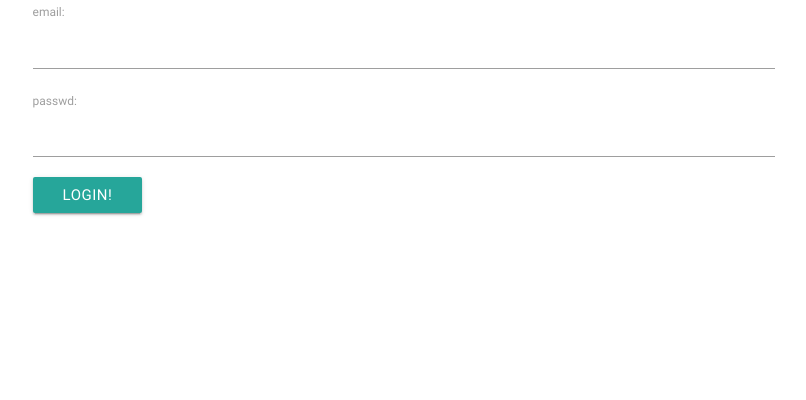
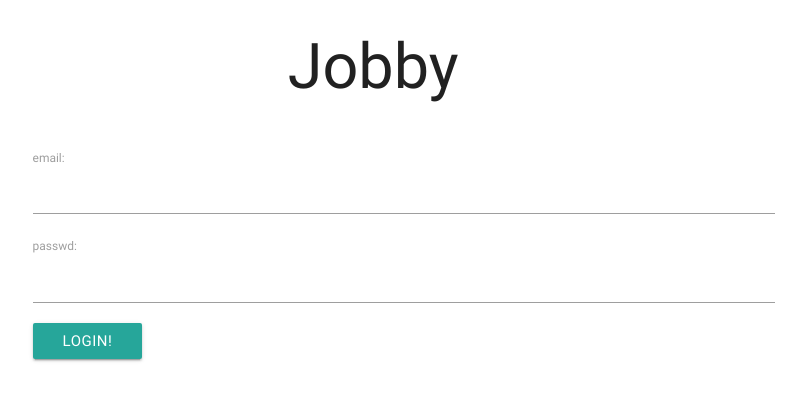
Before and after one commit to jesmarquez/testmaterialui, a Next.js app: page /login in a window 1280 px wide. Shown: the top 400 px of the page, without its empty margins (236-1042 px from the left). Built offline with nearby package versions, Linux system fonts and the light colour scheme.

Commit message:
Agrega titulo en login

```diff
--- a/pages/login.js
+++ b/pages/login.js
@@ -16,7 +16,13 @@ export default class extends React.Component {
       });
     return (
       <MuiThemeProvider muiTheme={muiTheme}>
-        <Layout>
+        <Layout>          <div className="row">
+          <div className="col s4"></div>
+            <div className="col s4">
+              <h1>Jobby</h1>
+            </div>
+            <div className="col s4"></div>
+          </div>
           <Login />
         </Layout>
       </MuiThemeProvider>
```
